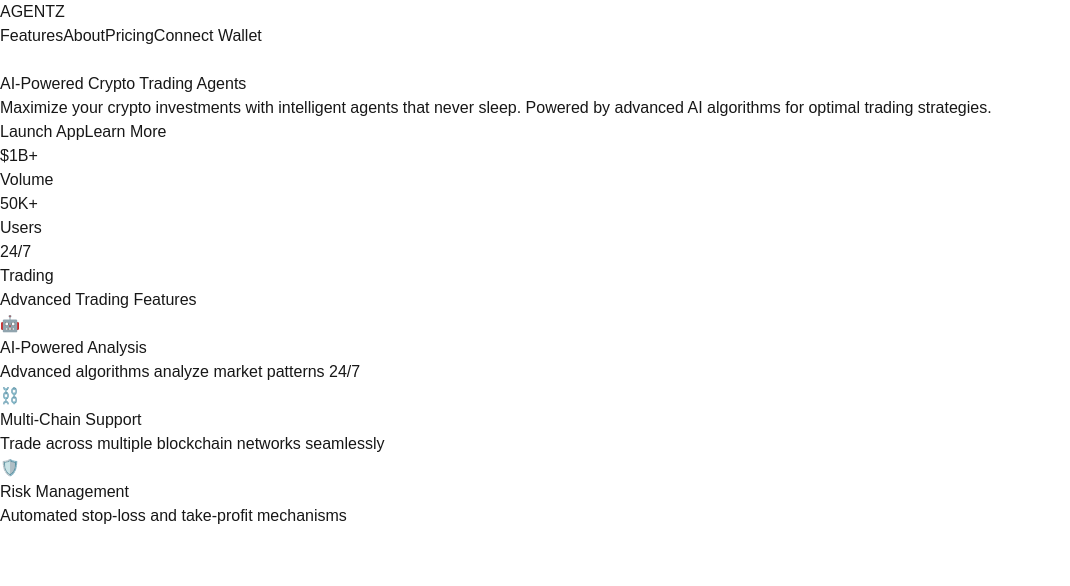
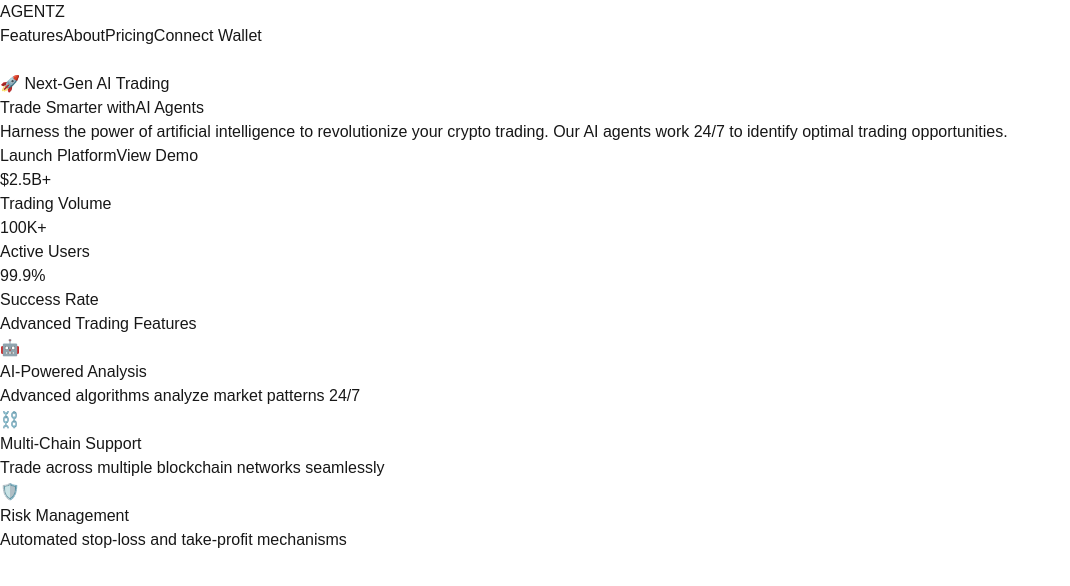
Before and after one commit to poptartzzz/agentlaboratories, a Next.js app: page / in a window 1280 px wide. Shown: the top 586 px of the page, without its empty margins (0-1070 px from the left). Built offline with nearby package versions, Linux system fonts and the light colour scheme.

Commit message:
Your commit message describing the changes

```diff
--- a/src/app/page.tsx
+++ b/src/app/page.tsx
@@ -1,27 +1,50 @@
 "use client";
 
-import { useState } from "react";
+import { useState, useEffect } from "react";
 
 export default function Home() {
   const [isMobileMenuOpen, setIsMobileMenuOpen] = useState(false);
+  const [scrolled, setScrolled] = useState(false);
+
+  useEffect(() => {
+    const handleScroll = () => {
+      setScrolled(window.scrollY > 50);
+    };
+    window.addEventListener('scroll', handleScroll);
+    return () => window.removeEventListener('scroll', handleScroll);
+  }, []);
 
   return (
-    <div className="min-h-screen bg-gradient-to-b from-gray-900 to-black text-white">
+    <div className="min-h-screen bg-[#0A0B0F] text-white overflow-hidden">
+      {/* Animated Background */}
+      <div className="fixed inset-0 z-0">
+        <div className="absolute top-0 left-0 w-full h-full bg-gradient-to-br from-blue-900/20 to-purple-900/20" />
+        <div className="absolute top-1/4 left-1/4 w-96 h-96 bg-blue-500/30 rounded-full filter blur-[100px] animate-pulse" />
+        <div className="absolute top-1/3 right-1/4 w-96 h-96 bg-purple-500/30 rounded-full filter blur-[100px] animate-pulse delay-1000" />
+      </div>
+
       {/* Navbar */}
-      <nav className="fixed w-full z-50 bg-black/30 backdrop-blur-lg">
-        <div className="container mx-auto px-6 py-4">
+      <nav className={`fixed w-full z-50 transition-all duration-300 ${
+        scrolled ? 'bg-black/80 backdrop-blur-lg py-4' : 'bg-transparent py-6'
+      }`}>
+        <div className="container mx-auto px-6">
           <div className="flex items-center justify-between">
-            <div className="text-2xl font-bold bg-gradient-to-r from-blue-500 to-purple-600 bg-clip-text text-transparent">
+            <div className="text-2xl font-bold">
+              <span className="bg-gradient-to-r from-cyan-500 to-purple-600 bg-clip-text text-transparent">
                 AGENTZ
+              </span>
             </div>
 
             {/* Desktop Menu */}
             <div className="hidden md:flex items-center space-x-8">
-              <a href="#features" className="hover:text-blue-500 transition-colors">Features</a>
-              <a href="#about" className="hover:text-blue-500 transition-colors">About</a>
-              <a href="#pricing" className="hover:text-blue-500 transition-colors">Pricing</a>
-              <button className="bg-gradient-to-r from-blue-500 to-purple-600 px-6 py-2 rounded-full font-medium hover:opacity-90 transition-opacity">
+              <a href="#features" className="hover:text-cyan-400 transition-colors">Features</a>
+              <a href="#about" className="hover:text-cyan-400 transition-colors">About</a>
+              <a href="#pricing" className="hover:text-cyan-400 transition-colors">Pricing</a>
+              <button className="relative group">
+                <div className="absolute -inset-0.5 bg-gradient-to-r from-cyan-500 to-purple-600 rounded-lg blur opacity-60 group-hover:opacity-100 transition duration-200"></div>
+                <div className="relative px-6 py-2 bg-black rounded-lg leading-none">
                   Connect Wallet
+                </div>
               </button>
             </div>
 
@@ -39,10 +62,10 @@ export default function Home() {
           {/* Mobile Menu */}
           {isMobileMenuOpen && (
             <div className="md:hidden pt-4 pb-3 space-y-3">
-              <a href="#features" className="block hover:text-blue-500 transition-colors">Features</a>
-              <a href="#about" className="block hover:text-blue-500 transition-colors">About</a>
-              <a href="#pricing" className="block hover:text-blue-500 transition-colors">Pricing</a>
-              <button className="w-full bg-gradient-to-r from-blue-500 to-purple-600 px-6 py-2 rounded-full font-medium hover:opacity-90 transition-opacity mt-4">
+              <a href="#features" className="block hover:text-cyan-400 transition-colors">Features</a>
+              <a href="#about" className="block hover:text-cyan-400 transition-colors">About</a>
+              <a href="#pricing" className="block hover:text-cyan-400 transition-colors">Pricing</a>
+              <button className="w-full bg-gradient-to-r from-cyan-500 to-purple-600 px-6 py-2 rounded-lg font-medium hover:opacity-90 transition-opacity mt-4">
                 Connect Wallet
               </button>
             </div>
@@ -51,42 +74,67 @@ export default function Home() {
       </nav>
 
       {/* Hero Section */}
-      <section className="pt-32 pb-20">
+      <section className="relative pt-32 pb-20 z-10">
         <div className="container mx-auto px-6">
           <div className="grid md:grid-cols-2 gap-12 items-center">
             <div className="space-y-8">
-              <h1 className="text-5xl md:text-6xl font-bold leading-tight">
-                AI-Powered <span className="bg-gradient-to-r from-blue-500 to-purple-600 bg-clip-text text-transparent">Crypto Trading</span> Agents
+              <div className="inline-block px-4 py-2 bg-gradient-to-r from-cyan-500/10 to-purple-600/10 rounded-full backdrop-blur-sm border border-cyan-500/20">
+                <span className="text-cyan-400">🚀 Next-Gen AI Trading</span>
+              </div>
+              <h1 className="text-5xl md:text-7xl font-bold leading-tight">
+                Trade Smarter with
+                <span className="block mt-2 bg-gradient-to-r from-cyan-500 to-purple-600 bg-clip-text text-transparent">
+                  AI Agents
+                </span>
               </h1>
-              <p className="text-gray-400 text-lg md:text-xl">
-                Maximize your crypto investments with intelligent agents that never sleep.
-                Powered by advanced AI algorithms for optimal trading strategies.
+              <p className="text-gray-400 text-lg md:text-xl leading-relaxed">
+                Harness the power of artificial intelligence to revolutionize your crypto trading.
+                Our AI agents work 24/7 to identify optimal trading opportunities.
               </p>
               <div className="flex flex-wrap gap-4">
-                <button className="bg-gradient-to-r from-blue-500 to-purple-600 px-8 py-3 rounded-full font-medium hover:opacity-90 transition-opacity">
-                  Launch App
+                <button className="relative group">
+                  <div className="absolute -inset-0.5 bg-gradient-to-r from-cyan-500 to-purple-600 rounded-full blur opacity-75 group-hover:opacity-100 transition duration-200"></div>
+                  <div className="relative px-8 py-3 bg-black rounded-full leading-none">
+                    Launch Platform
+                  </div>
                 </button>
-                <button className="border border-gray-700 px-8 py-3 rounded-full font-medium hover:bg-gray-800 transition-colors">
-                  Learn More
+                <button className="px-8 py-3 rounded-full border border-gray-700 hover:border-cyan-500 transition-colors">
+                  View Demo
                 </button>
               </div>
               <div className="grid grid-cols-3 gap-8 pt-8">
-                {['$1B+ Volume', '50K+ Users', '24/7 Trading'].map((stat, index) => (
-                  <div key={index} className="text-center">
-                    <div className="text-2xl font-bold bg-gradient-to-r from-blue-500 to-purple-600 bg-clip-text text-transparent">
-                      {stat.split(' ')[0]}
+                {[
+                  { value: '$2.5B+', label: 'Trading Volume' },
+                  { value: '100K+', label: 'Active Users' },
+                  { value: '99.9%', label: 'Success Rate' }
+                ].map((stat, index) => (
+                  <div key={index} className="relative group">
+                    <div className="absolute inset-0 bg-gradient-to-r from-cyan-500/20 to-purple-600/20 rounded-lg blur-sm group-hover:blur-md transition-all duration-300"></div>
+                    <div className="relative p-4 text-center">
+                      <div className="text-2xl font-bold bg-gradient-to-r from-cyan-500 to-purple-600 bg-clip-text text-transparent">
+                        {stat.value}
                       </div>
-                    <div className="text-gray-400 text-sm">{stat.split(' ')[1]}</div>
+                      <div className="text-gray-400 text-sm">{stat.label}</div>
+                    </div>
                   </div>
                 ))}
               </div>
             </div>
             <div className="relative">
-              <div className="absolute inset-0 bg-gradient-to-r from-blue-500/30 to-purple-600/30 blur-3xl rounded-full"></div>
-              <div className="relative bg-gradient-to-r from-blue-500 to-purple-600 rounded-2xl p-1">
-                <div className="bg-gray-900 rounded-xl p-6">
-                  <div className="aspect-square rounded-lg overflow-hidden">
-                    <div className="w-full h-full bg-gray-800 animate-pulse"></div>
+              <div className="absolute inset-0 bg-gradient-to-r from-cyan-500/30 to-purple-600/30 blur-3xl rounded-full"></div>
+              <div className="relative">
+                <div className="p-1 rounded-2xl bg-gradient-to-r from-cyan-500 to-purple-600">
+                  <div className="bg-black rounded-xl p-6">
+                    <div className="aspect-square rounded-lg overflow-hidden bg-gradient-to-br from-gray-900 to-black">
+                      {/* Add your trading interface mockup here */}
+                      <div className="w-full h-full grid grid-cols-2 gap-2 p-4">
+                        {[...Array(6)].map((_, i) => (
+                          <div key={i} className="h-20 bg-gradient-to-r from-cyan-500/10 to-purple-600/10 rounded-lg animate-pulse" style={{
+                            animationDelay: `${i * 200}ms`
+                          }}></div>
+                        ))}
+                      </div>
+                    </div>
                   </div>
                 </div>
               </div>
@@ -96,11 +144,13 @@ export default function Home() {
       </section>
 
       {/* Features Section */}
-      <section id="features" className="py-20 bg-gray-900/50">
+      <section id="features" className="relative py-20 z-10">
         <div className="container mx-auto px-6">
-          <h2 className="text-3xl md:text-4xl font-bold text-center mb-16">
+          <div className="text-center mb-16">
+            <h2 className="text-3xl md:text-5xl font-bold bg-gradient-to-r from-cyan-500 to-purple-600 bg-clip-text text-transparent inline-block">
               Advanced Trading Features
             </h2>
+          </div>
           <div className="grid md:grid-cols-3 gap-8">
             {[
               {
@@ -119,10 +169,15 @@ export default function Home() {
                 icon: '🛡️'
               }
             ].map((feature, index) => (
-              <div key={index} className="bg-gray-800/50 p-6 rounded-xl hover:bg-gray-800 transition-colors">
+              <div key={index} className="group relative">
+                <div className="absolute inset-0 bg-gradient-to-r from-cyan-500/20 to-purple-600/20 rounded-xl blur-sm opacity-0 group-hover:opacity-100 transition-opacity duration-300"></div>
+                <div className="relative p-6 bg-gradient-to-r from-gray-900 to-black rounded-xl border border-gray-800 hover:border-cyan-500/50 transition-colors">
                   <div className="text-4xl mb-4">{feature.icon}</div>
-                <h3 className="text-xl font-bold mb-2">{feature.title}</h3>
+                  <h3 className="text-xl font-bold mb-2 bg-gradient-to-r from-cyan-500 to-purple-600 bg-clip-text text-transparent">
+                    {feature.title}
+                  </h3>
                   <p className="text-gray-400">{feature.description}</p>
+                </div>
               </div>
             ))}
           </div>
```
Lines whose indentation alone changed are shown as unchanged.
